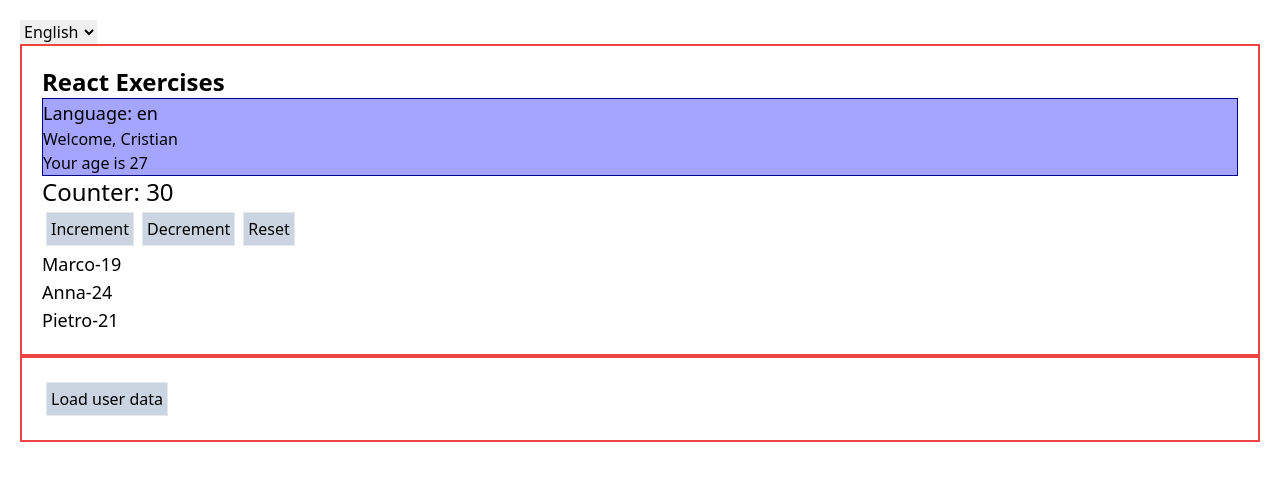
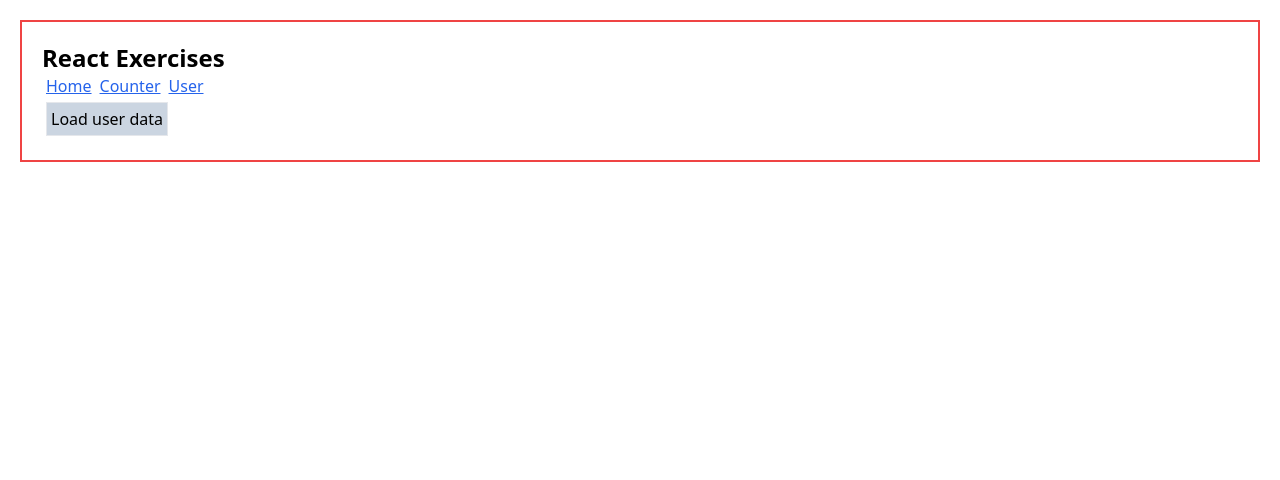
Before and after one commit to CristianRmb/react-exercises, a React (Create React App) app: page /users/1 in a window 1280 px wide. Shown: the top 480 px of the page. Built offline with nearby package versions, Linux system fonts and the light colour scheme.

Commit message:
es react-router-04

```diff
--- a/src/App.js
+++ b/src/App.js
@@ -1,34 +1,17 @@
-import { useState } from 'react';
 import { Welcome } from './Welcome ';
 import { Container } from './Container';
-import { LanguageContext } from './LanguageContext';
-import { HookCounter } from './HookCounter';
-import { FilteredList } from './FilteredList';
-import { Routes, Route } from 'react-router-dom';
+import { Routes, Route, Link } from 'react-router-dom';
 import { Counter } from './Counter';
 import { ShowGithubUser } from './ShowGithubUser';
 
 export function App() {
-  const [language, setLanguage] = useState('en');
-
-  function handleChangeLanguage(event) {
-    setLanguage(event.target.value);
-  }
 
   return (
     <div>
-      <select value={language} onChange={handleChangeLanguage}>
-        <option value='en'>English</option>
-        <option value='it'>Italiano</option>
-      </select>
-      <LanguageContext.Provider value={language}>
         <Container title={'React Exercises'}>
-          <Welcome age={27} />
-          <HookCounter />
-          <FilteredList />
-        </Container>
-      </LanguageContext.Provider>
-      <Container>
+        <Link className='mx-1' to={'/'}>Home</Link>
+        <Link className='mx-1' to={'/counter'}>Counter</Link>
+        <Link className='mx-1' to={'/users/CristianRmb'}>User</Link>
         <Routes>
           <Route path='/' element={<Welcome name={'CRISTIAN'} />} />
           <Route path='/counter' element={<Counter />} />
```
